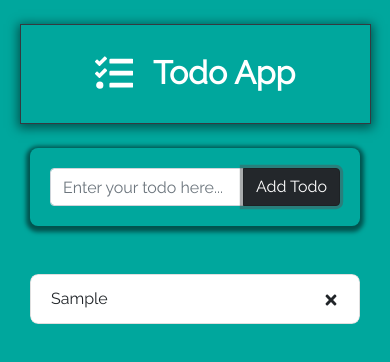
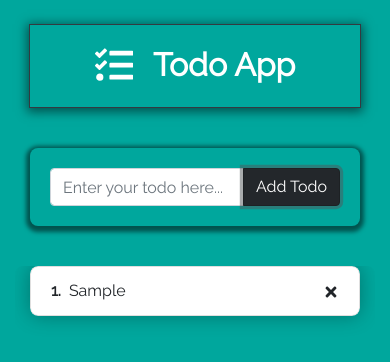
Before and after one commit to Shashankd48/reactjs-apps, a React (Create React App) app: page / in a window 390 px wide. Both pictures are taken after typing "Sample" into the empty fields and a click on the button "Add Todo". Shown: the top 362 px of the page. Built offline with nearby package versions, Linux system fonts and the light colour scheme.

Commit message:
Style changes for mobile screen

```diff
--- a/src/App.css
+++ b/src/App.css
@@ -13,15 +13,17 @@
 body {
    background-color: #00a79d;
    padding-bottom: 40px;
-   overflow-x: hidden;
+   overflow: hidden;
 }
 .appName {
    margin: 0 auto;
-   width: min(630px, 90vw);
+   width: min(630px, 60vw);
    box-shadow: 0 2px 10px 2px rgba(0, 0, 0, 0.5);
    border: 1px solid #343a40;
    animation: fadeInLeft; /* referring directly to the animation's @keyframe declaration */
    animation-duration: 2s; /* don't forget to set a duration! */
+   position: sticky;
+   top: 0;
 }
 .appName .title {
    font-size: 2rem;
@@ -54,10 +56,31 @@ form {
    background-color: darkgray;
    text-decoration: line-through;
 }
+.todoSection {
+   margin-top: 30px;
+   height: 60vh;
+   overflow-y: auto;
+   border-radius: 8px;
+}
+/* Change scroll bar*/
+::-webkit-scrollbar {
+   width: 0.5em;
+   border-radius: 100px;
+}
 
+::-webkit-scrollbar-track {
+   box-shadow: inset 0 0 6px rgba(0, 0, 0, 0.3);
+}
+
+::-webkit-scrollbar-thumb {
+   background-color: rgb(253, 253, 253);
+   outline: 1px solid slategrey;
+}
 .animForm {
    animation: fadeInRight; /* referring directly to the animation's @keyframe declaration */
    animation-duration: 2s; /* don't forget to set a duration! */
+   position: sticky;
+   top: 130px;
 }
 .animTodo {
    animation: fadeIn;
@@ -65,6 +88,29 @@ form {
 }
 .animTodoList {
    animation: fadeInUp;
-   /* animation-delay: 2s; */
    animation-duration: 3000ms;
+   box-shadow: 0px 0px 20px rgba(0, 0, 0, 0.3);
 }
+
+@media (max-width: 576px) {
+   .appName {
+      width: min(598px, 85vw);
+      position: sticky;
+      top: 0;
+   }
+   .animForm {
+      margin: 40px 0px;
+   }
+   ::-webkit-scrollbar {
+      width: 0.1em;
+   }
+
+   ::-webkit-scrollbar-track {
+      box-shadow: inset 0 0 6px rgba(0, 0, 0, 0.3);
+   }
+
+   ::-webkit-scrollbar-thumb {
+      background-color: rgb(253, 253, 253);
+      outline: 1px solid slategrey;
+   }
+}
--- a/src/App.js
+++ b/src/App.js
@@ -32,7 +32,7 @@ export default function App() {
    };
    return (
       <Container fluid>
-         <div className="appName my-4 p-4 text-center">
+         <div className="appName my-4 p-3 text-center">
             <FaTasks className="icon" />
             <span className="title">Todo App</span>
          </div>
--- a/src/components/Todo.js
+++ b/src/components/Todo.js
@@ -3,12 +3,16 @@ import { ListGroup, ListGroupItem } from "reactstrap";
 import { FaTimes } from "react-icons/fa";
 export default function Todo({ todos, removeTodo }) {
    return (
-      <div className="col-lg-6 col-md-8 col-sm-12 offset-lg-3 offset-sm-0 offset-md-2">
-         <ListGroup className="mt-5 mb2 items animTodoList">
-            {todos.map((todo) => {
+      <div className="col-lg-6 col-md-8 col-sm-12 offset-lg-3 offset-sm-0 offset-md-2 todoSection">
+         <ListGroup className="items animTodoList">
+            {todos.map((todo, index) => {
                return (
                   <ListGroupItem key={todo.id} className="animTodo">
-                     {todo.todoString}
+                     <span className="mr-2">
+                        <b>{index + 1}.</b>
+                     </span>
+                     <span>{todo.todoString}</span>
+
                      <span
                         className="float-right"
                         onClick={() => removeTodo(todo.id)}
```
